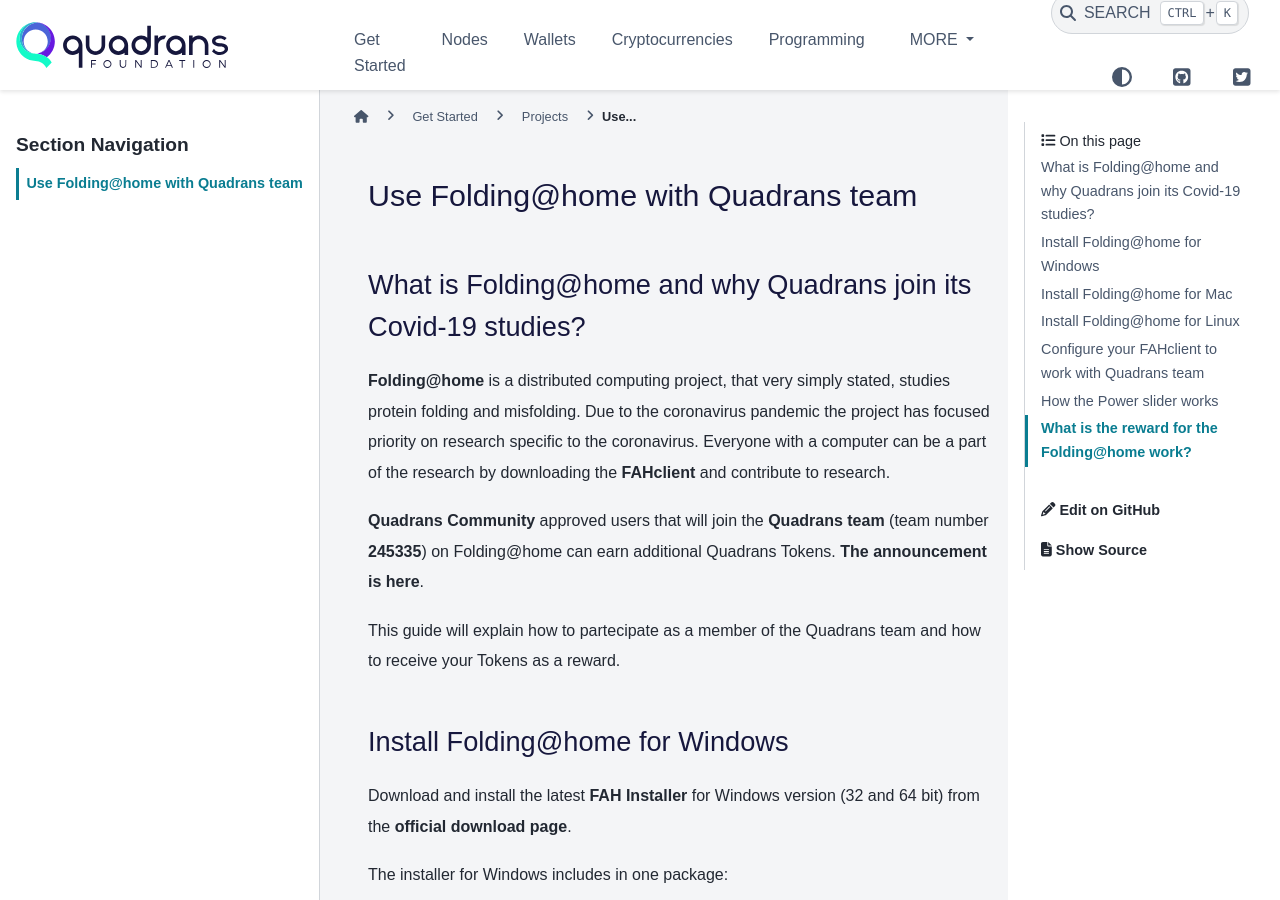
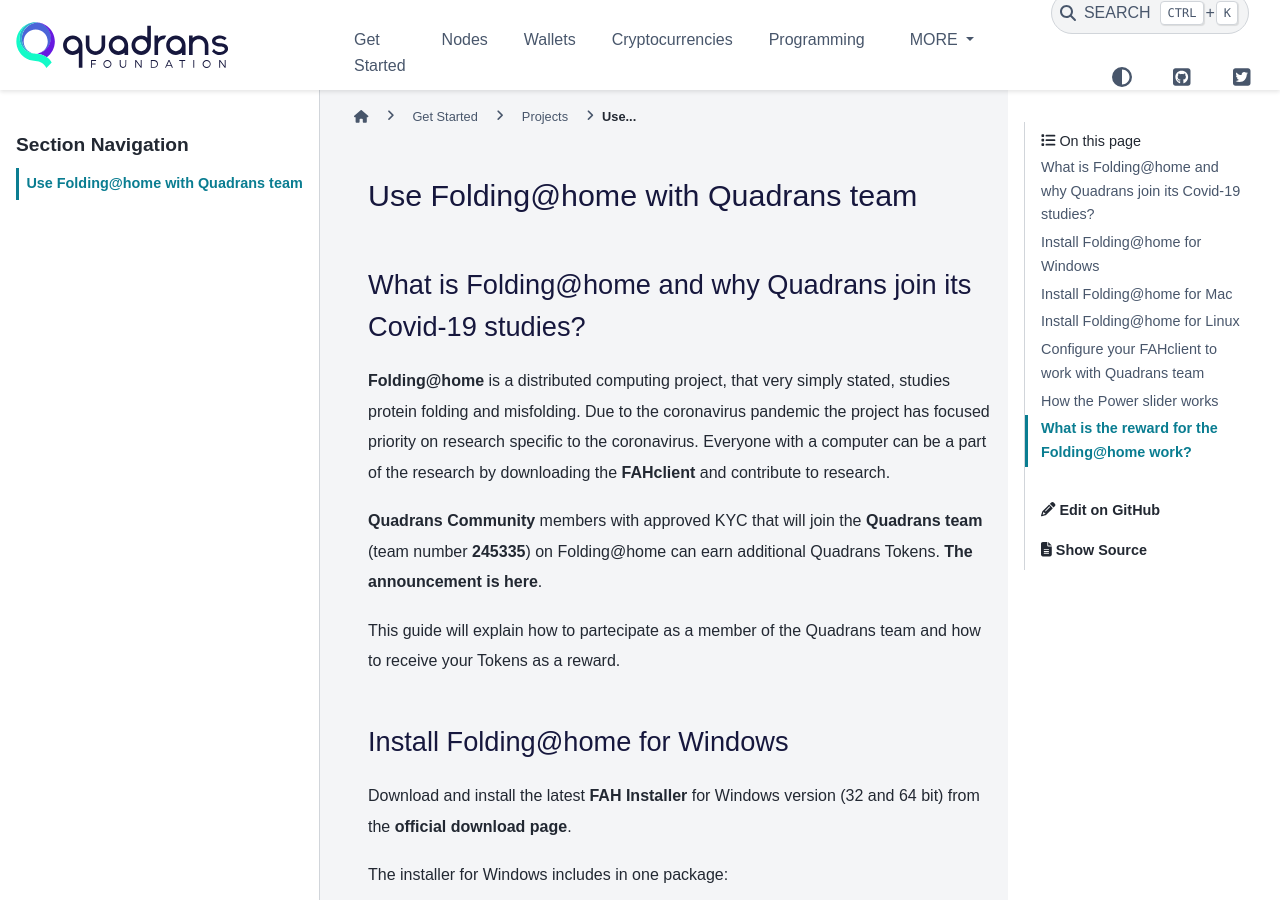
Before and after one commit to quadrans/wiki, a Sphinx documentation site: the page built from docs/projects/folding_at_home.md, in a window 1280 px wide and 900 px high. Built offline with Sphinx 7.4.7 and the PyData theme 0.15.4, drawn with Linux system fonts in a browser that asks for light colours; pages that are not in the unit, such as notebooks, are missing from menus.

Commit message:
Update Folding@home guide

```diff
--- a/docs/projects/folding_at_home.md
+++ b/docs/projects/folding_at_home.md
@@ -6,7 +6,7 @@
 [Folding\@home](https://foldingathome.org) is a distributed computing project, that very simply stated, studies protein folding and misfolding. Due to the coronavirus pandemic the project has focused priority on research specific to the coronavirus. Everyone with a
 computer can be a part of the research by downloading the **FAHclient** and contribute to research.
 
-[Quadrans Community](https://quadrans.io/mining.php) approved users that will join the **Quadrans team** (team number **245335**) on Folding\@home can earn additional Quadrans Tokens. [The announcement is here](https://quadrans.io/news-foldingathome-covid-19.php).
+[Quadrans Community](https://quadrans.io/mining.php) members with approved KYC that will join the **Quadrans team** (team number **245335**) on Folding\@home can earn additional Quadrans Tokens. [The announcement is here](https://quadrans.io/news-foldingathome-covid-19.php).
 
 This guide will explain how to partecipate as a member of the Quadrans team and how to receive your Tokens as a reward.
 
```
Also changed, not shown: 4 other files.
